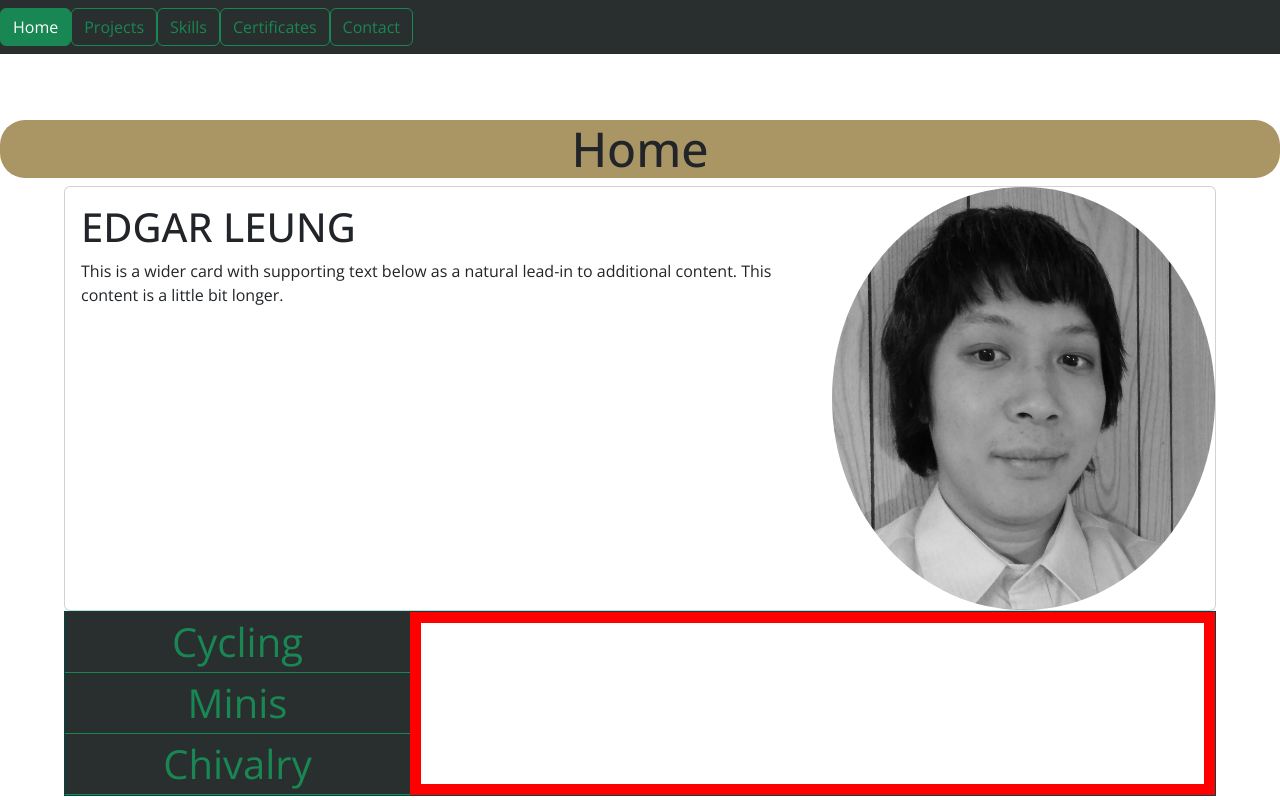
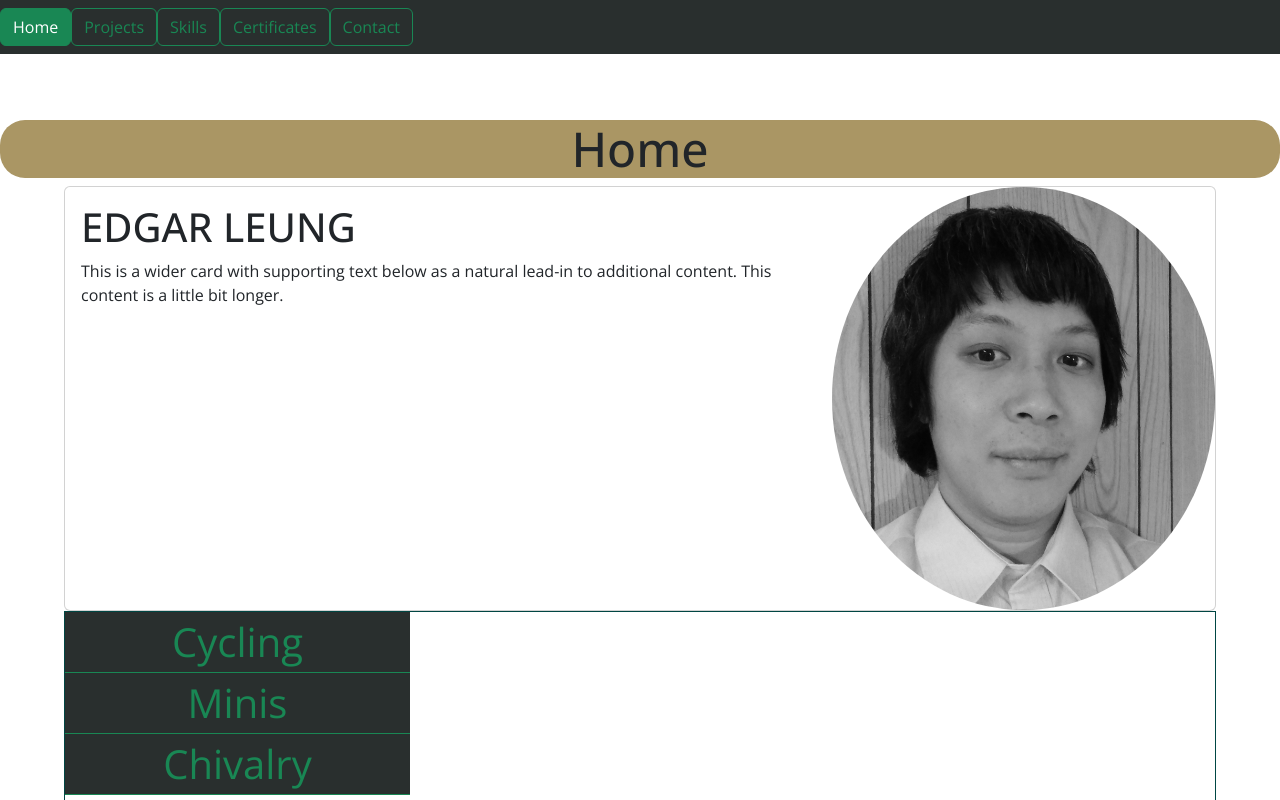
Before and after one commit to Eds-Dbug/profile2, a React (Create React App) app: page /home in a window 1280 px wide. Shown: the top 800 px of the page. Built offline with nearby package versions, Linux system fonts and the light colour scheme.

Commit message:
create style modules for hobby links.

```diff
--- a/src/styles/routes/hobbies.scss
+++ b/src/styles/routes/hobbies.scss
@@ -22,8 +22,8 @@
     }
 
     &--outlet {
-      width: 70%;
-      border: 11px solid red;
+      min-width: 70%;
+      min-height: 500px;
     }
   }
 }
```
Also changed, not shown: src/routes/HobbyRoutes/_Chivalry.module.scss (added), src/routes/HobbyRoutes/_Cycling.module.scss (added), src/routes/HobbyRoutes/_Minis.module.scss (added).
